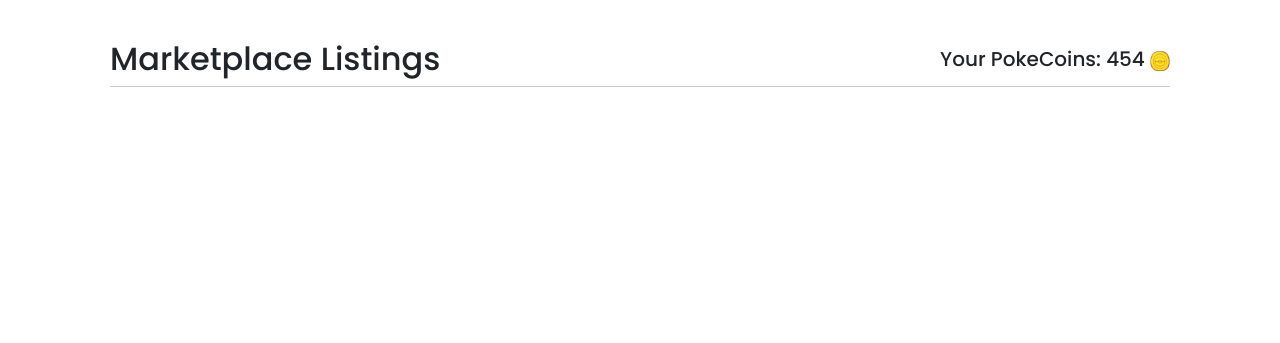
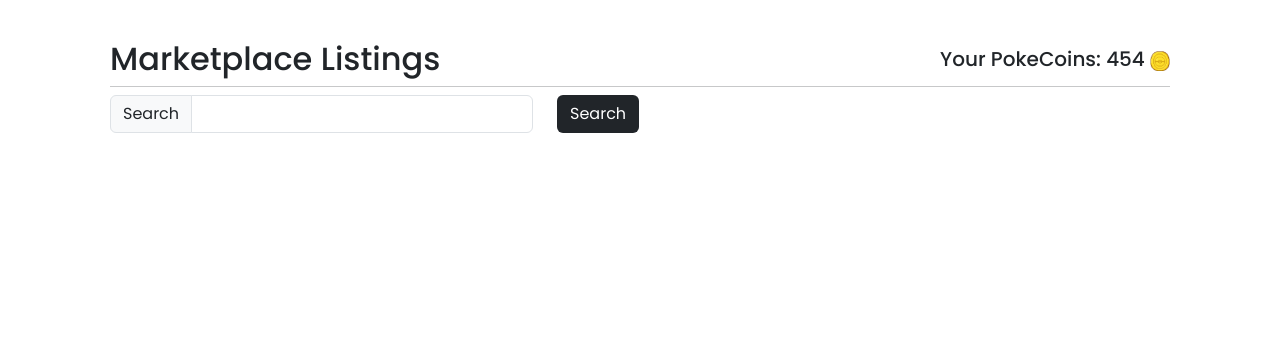
Before and after one commit to Hoccus/poketrade, a Django app: template marketplace/templates/marketplace/index.html in a window 1280 px wide. Shown: the part 77-420 px from the top of the page. Run offline with Django 5.2, Linux system fonts and the light colour scheme; the template is opened without the code that fills it, so the values that code supplies are empty; a user stored in the database is signed in; data comes from the database, SQL or seed files in the repository; some libraries are stand-ins or nearby versions.

Commit message:
marketplace search bar

```diff
--- a/marketplace/templates/marketplace/index.html
+++ b/marketplace/templates/marketplace/index.html
@@ -19,7 +19,23 @@
         </div>
 
         <hr class="my-2" />
-
+<form method="GET">
+<div class="row">
+<div class="col-auto">
+<div class="input-group col-auto">
+<div class="input-group-text">
+Search</div>
+<input type="text" class="form-control"
+name="search">
+</div>
+</div>
+<div class="col-auto">
+<button class="btn bg-dark text-white"
+type="submit">Search</button>
+</div>
+</div>
+</form>
+</p>
         <div class="row">
             {% for listing in template_data.listings %}
             <div class="col-6 col-sm-4 col-md-3 col-lg-2 mb-3">
```
Also changed, not shown: marketplace/views.py (+6 -1 lines).
